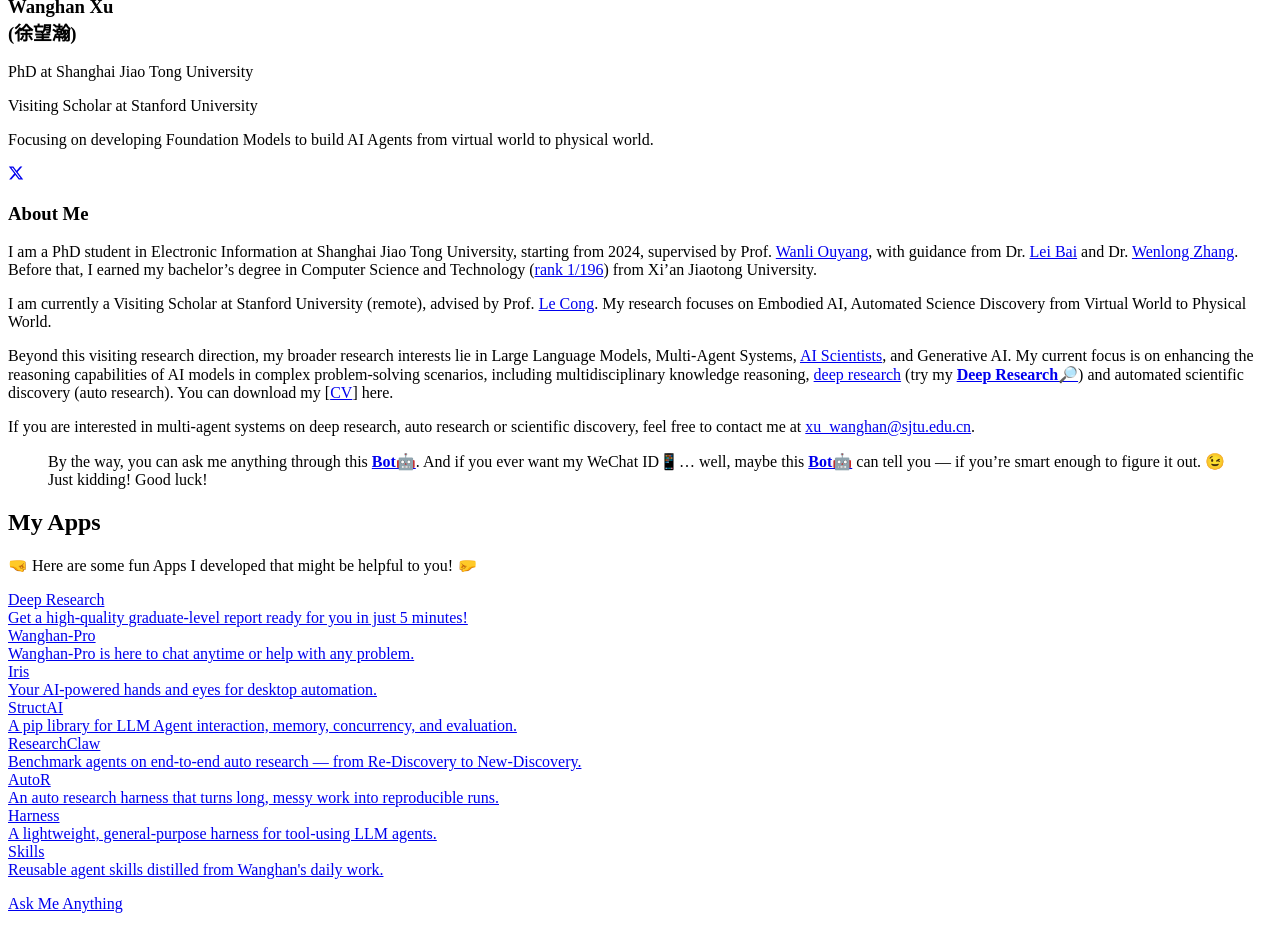
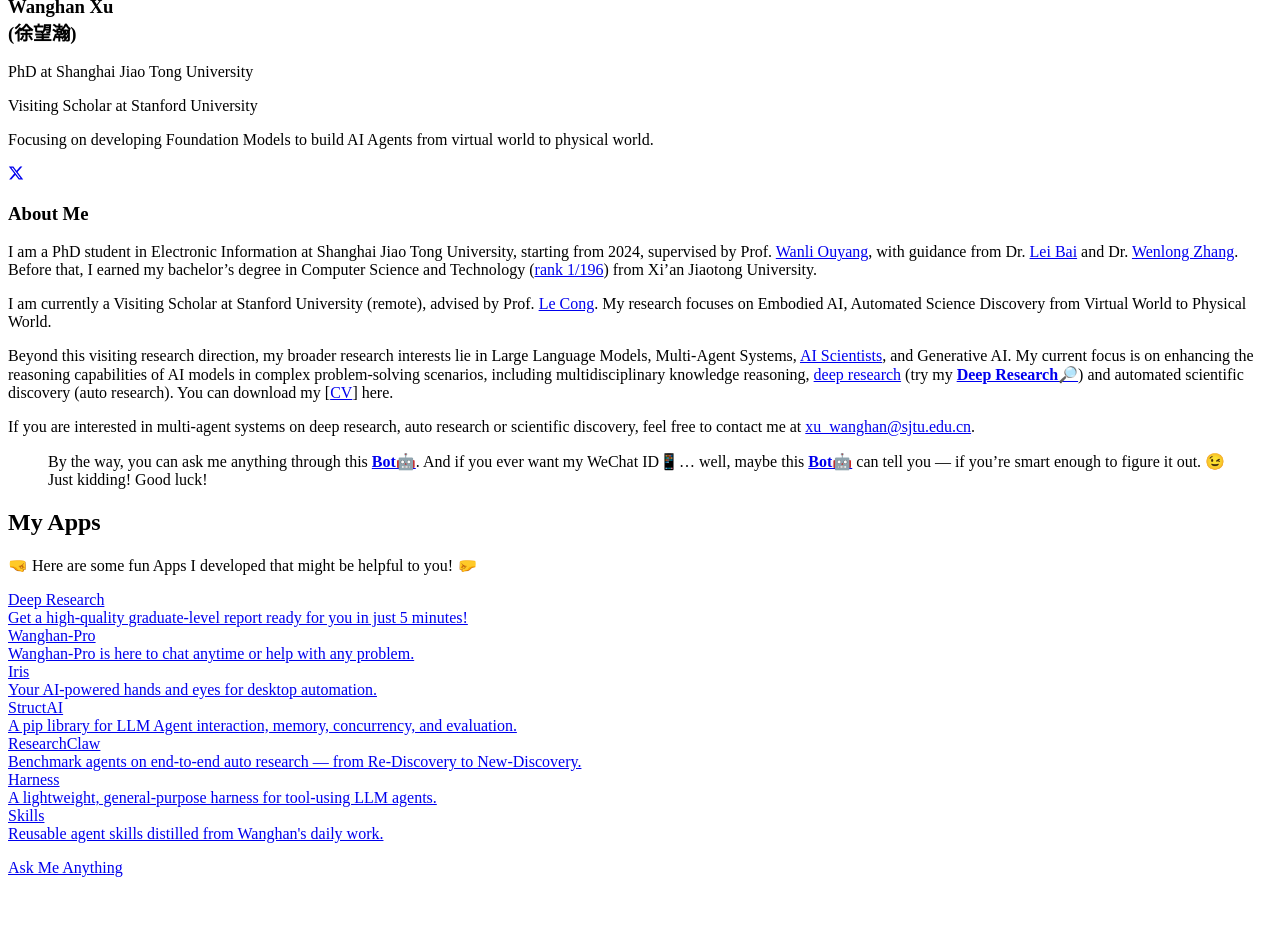
Before and after one commit to black-yt/black-yt.github.io, a Jekyll site: the page built from _pages/includes/intro.md, in a window 1280 px wide, cut to the strip 485-1414 px from the top of the page. Built offline with Jekyll 4.4.1, drawn with Linux system fonts in a browser that asks for light colours; our own code applies the rules of GitHub Pages for plain Markdown files; after the commit the page ends 1378 px from its top, so only the background shows below that.

Commit message:
Remove AutoR app card

```diff
--- a/_pages/includes/intro.md
+++ b/_pages/includes/intro.md
@@ -44,12 +44,6 @@ If you are interested in multi-agent systems on deep research, auto research or
       <div class="app-card__desc">Benchmark agents on end-to-end auto research — from Re-Discovery to New-Discovery.</div>
     </div>
   </a>
-  <a href="https://github.com/AutoX-AI-Labs/AutoR" class="app-card" target="_blank" rel="noopener">
-    <div class="app-card__inner">
-      <div class="app-card__name">AutoR</div>
-      <div class="app-card__desc">An auto research harness that turns long, messy work into reproducible runs.</div>
-    </div>
-  </a>
   <a href="https://huggingface.co/spaces/InternScience/ResearchHarness" class="app-card" target="_blank" rel="noopener">
     <div class="app-card__inner">
       <div class="app-card__name">Harness</div>
```
